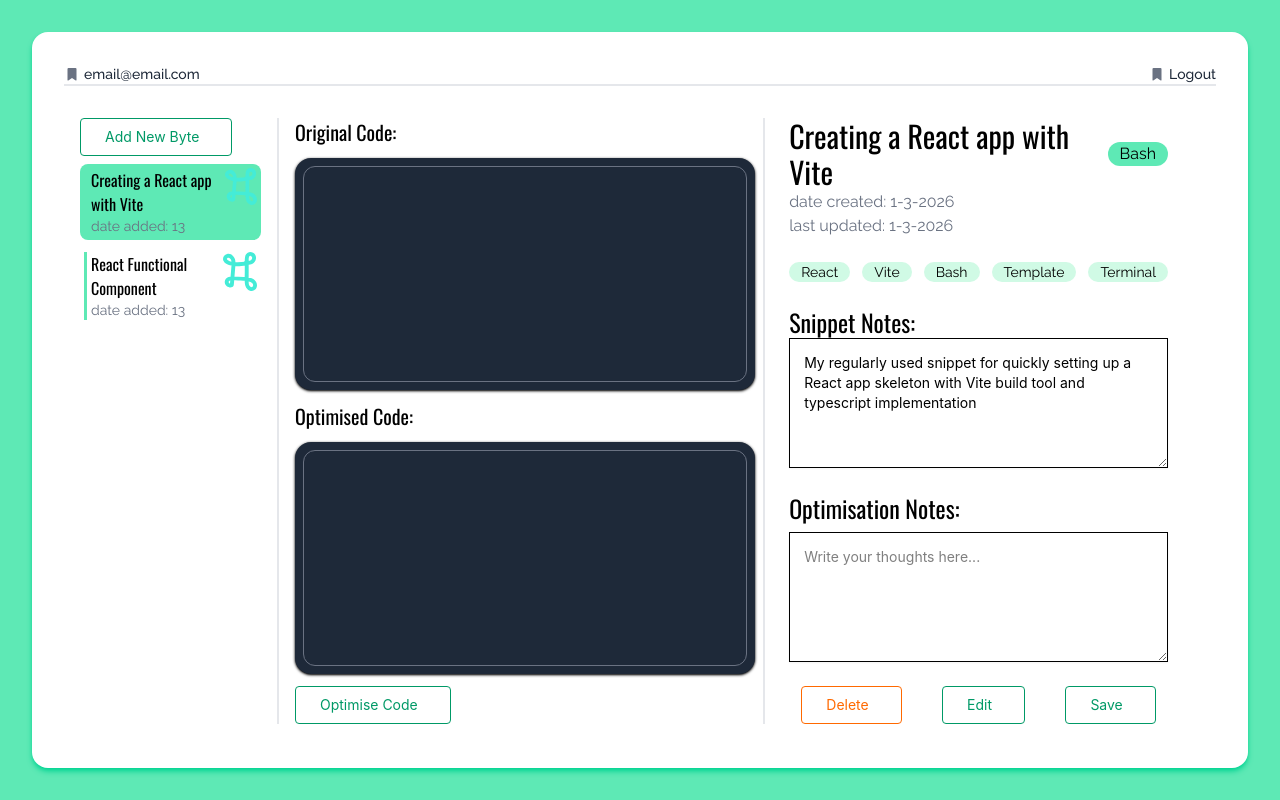
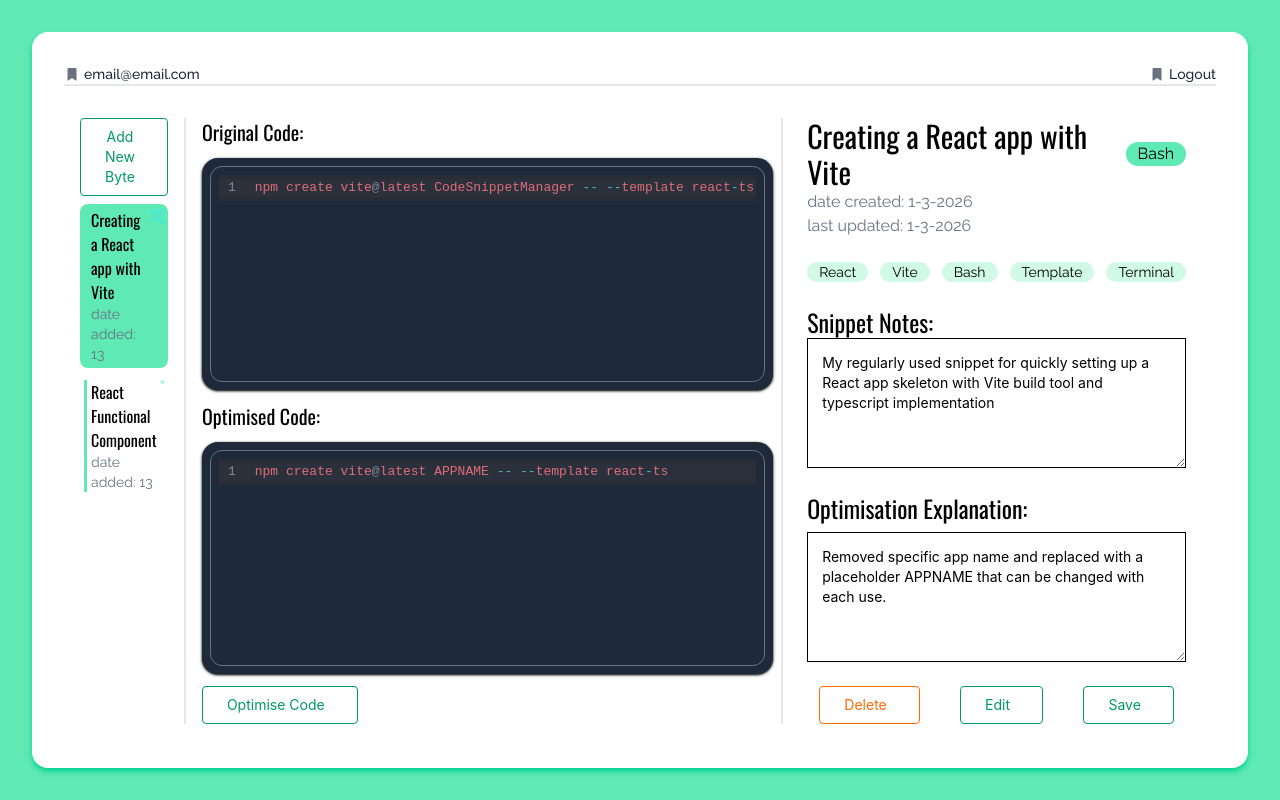
Before and after one commit to hippifern/CodeSnippetManager, a React (Vite) app: page /dashboard in a window 1280 px wide. Built offline with nearby package versions, Linux system fonts and the light colour scheme; no server answers.

Commit message:
setup codemirror

```diff
--- a/package.json
+++ b/package.json
@@ -10,7 +10,12 @@
     "preview": "vite preview"
   },
   "dependencies": {
+    "@lezer/highlight": "^1.2.3",
     "@tailwindcss/vite": "^4.2.2",
+    "@uiw/codemirror-extensions-langs": "^4.25.9",
+    "@uiw/codemirror-themes": "^4.25.9",
+    "@uiw/react-codemirror": "^4.25.9",
+    "codemirror": "^6.0.2",
     "firebase": "^12.12.0",
     "react": "^19.2.4",
     "react-dom": "^19.2.4",
--- a/src/components/CodeBlock.tsx
+++ b/src/components/CodeBlock.tsx
@@ -1,7 +1,16 @@
-export const CodeBlock = () => {
+import CodeMirror, { oneDark } from "@uiw/react-codemirror";
+import { javascript } from "@codemirror/lang-javascript";
+
+export const CodeBlock = ({ value = "console.log('Hello World');" }) => {
   return (
     <div className="code-block h-full w-full flex-1 bg-gray-800 rounded-2xl p-2 shadow-black shadow-sm">
-      <div className="h-full w-full rounded-xl border-1 border-gray-500"></div>
+      <div className="h-full w-full rounded-xl border-1 border-gray-500 p-2">
+        <CodeMirror
+          value={value}
+          extensions={[javascript({ jsx: true })]}
+          theme={oneDark}
+        />
+      </div>
     </div>
   );
 };
--- a/src/components/Logout.tsx
+++ b/src/components/Logout.tsx
@@ -1,8 +1,8 @@
-export const Logout = () => {
+export const Logout = ({ handleLogout }: { handleLogout: () => void }) => {
   return (
     <nav aria-label="breadcrumb">
       <ul className="flex flex-wrap space-x-3 text-sm font-medium">
-        <li className="flex items-center space-x-3">
+        <li onClick={handleLogout} className="flex items-center space-x-3">
           <a href="#" className="flex items-center space-x-1 text-gray-800">
             <svg
               className="h-4 w-4 shrink-0 fill-gray-500"
--- a/src/data/fakeData.ts
+++ b/src/data/fakeData.ts
@@ -4,7 +4,7 @@ export const snippets = [
     user_id: 1,
     title: "Creating a React app with Vite",
     language: "Bash",
-    code: "npm create vite@latest CodeSnippetManager -- --template react-ts",
+    code: `npm create vite@latest CodeSnippetManager -- --template react-ts`,
     tags: ["React", "Vite", "Bash", "Template", "Terminal"],
     notes:
       "My regularly used snippet for quickly setting up a React app skeleton with Vite build tool and typescript implementation",
@@ -40,4 +40,18 @@ export const optimisations = [
       "Removed specific app name and replaced with a placeholder APPNAME that can be changed with each use.",
     created_at: new Date(),
   },
+  {
+    id: 2002,
+    snippet_id: 1002,
+    improved_code: `export const ComponentName = () => {
+  return (
+    <>
+
+    </>
+  );
+}`,
+    explanation:
+      "Removed specific app name and replaced with a placeholder APPNAME that can be changed with each use.",
+    created_at: new Date(),
+  },
 ];
--- a/src/screens/Dashboard.tsx
+++ b/src/screens/Dashboard.tsx
@@ -21,6 +21,13 @@ export const Dashboard = () => {
     notes: string;
     created_at: Date;
     updated_at: Date;
+  } | null>(null);
+  const [selectedOptimisation, setSelectedOptimisation] = useState<{
+    id: number;
+    snippet_id: number;
+    improved_code: string;
+    explanation: string;
+    created_at: Date;
   } | null>(null);
   const navigate = useNavigate();
 
@@ -51,6 +58,11 @@ export const Dashboard = () => {
         setSelectedSnippet(snip);
       }
     });
+    optimisations.forEach((opti) => {
+      if (opti.snippet_id === id) {
+        setSelectedOptimisation(opti);
+      }
+    });
   }
 
   console.log(selectedSnippet);
@@ -62,7 +74,7 @@ export const Dashboard = () => {
       <div className="inner-container bg-white h-full w-full rounded-2xl shadow-emerald-400 shadow-md flex p-8 flex-col">
         <div className="upper-buttons border-b-2 border-gray-200 w-full h-10 flex justify-between ">
           <Navbar />
-          <Logout />
+          <Logout handleLogout={handleLogout} />
         </div>
         <div className="main-content w-full h-full flex py-8 ">
           <div className="main-content-left flex-1 border-r-2 border-gray-200 px-4">
@@ -90,9 +102,17 @@ export const Dashboard = () => {
           <div className="main-content-right flex-5 w-full h-full flex px-4">
             <div className="flex flex-col w-full h-full items-start gap-3 flex-3">
               <h1 className="text-xl">Original Code:</h1>
-              <CodeBlock />
+              {selectedSnippet !== null ? (
+                <CodeBlock value={selectedSnippet.code} />
+              ) : (
+                <CodeBlock />
+              )}
               <h1 className="text-xl">Optimised Code:</h1>
-              <CodeBlock />
+              {selectedOptimisation !== null ? (
+                <CodeBlock value={selectedOptimisation.improved_code} />
+              ) : (
+                <CodeBlock />
+              )}
               <Button text="Optimise Code" />
             </div>
             <div className="info-container flex-2 mx-2 flex flex-col h-full gap-6 justify-start border-l-2 border-gray-200 px-4">
@@ -152,12 +172,17 @@ export const Dashboard = () => {
               {/* OPTIMISATION BLOCK */}
               <ContentBlock flex={"flex-3"}>
                 <div className="flex flex-col items-start h-full gap-2">
-                  <h1 className="text-2xl">Optimisation Notes:</h1>
+                  <h1 className="text-2xl">Optimisation Explanation:</h1>
                   <textarea
                     id="message"
                     rows={5}
                     className="bg-neutral-secondary-medium border border-default-medium text-heading text-sm rounded-base focus:ring-brand focus:border-brand block w-full p-3.5 shadow-xs placeholder:text-body"
                     placeholder="Write your thoughts here..."
+                    value={
+                      selectedOptimisation !== null
+                        ? selectedOptimisation.explanation
+                        : ""
+                    }
                   ></textarea>
                 </div>
               </ContentBlock>
```
Also changed, not shown: 1 other file (tests, documents, lock files or other folders).
